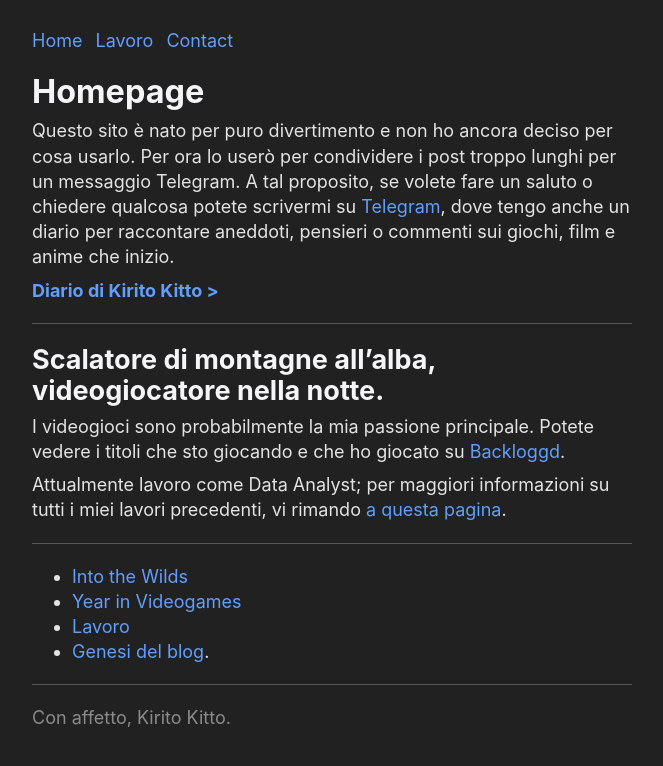
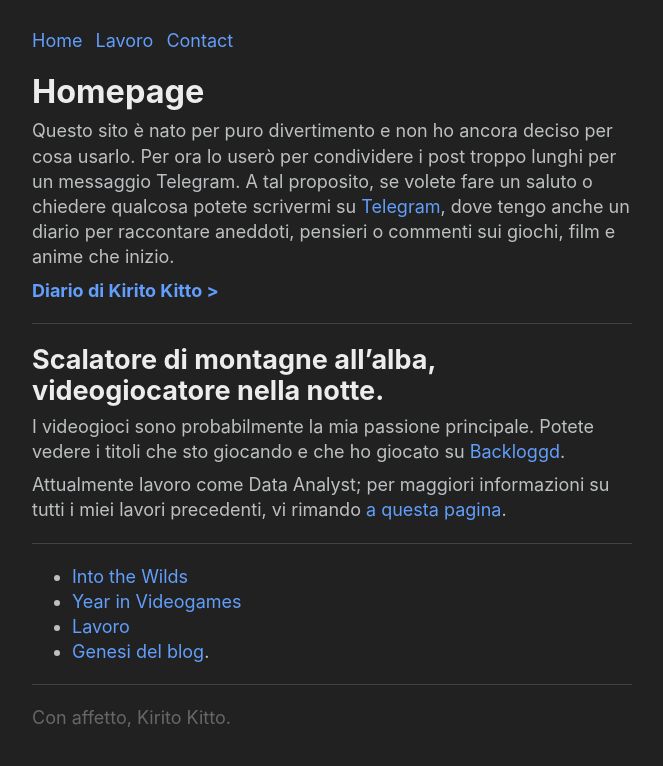
Before and after one commit to KiritoKitto/kiritokitto.github.io, a Jekyll site: the page built from index.md, in a window 1280 px wide. Shown: the top 766 px of the page, without its empty margins (308-971 px from the left). Built offline with Jekyll 4.4.1, drawn with Linux system fonts in a browser that asks for light colours; some web fonts are replaced; our own code applies the rules of GitHub Pages for plain Markdown files.

Commit message:
Dark theme 2

```diff
--- a/css/dark.css
+++ b/css/dark.css
@@ -5,9 +5,9 @@
     --color-background: #212121;
     --color-background-secondary: #2F2F2F;
 
-    --color-primary: rgba(245, 245, 247, 1);
-    --color-secondary: rgba(227, 227, 227, 1);
-    --color-tertiary: rgba(245, 245, 247,0.5);
+    --color-primary: #ececec;
+    --color-secondary: #BDC0C2;
+    --color-tertiary: #676767;
 
     --color-link-primary: rgb(98,158,251);
     --color-link-secondary: rgb(255, 214, 10);
```
